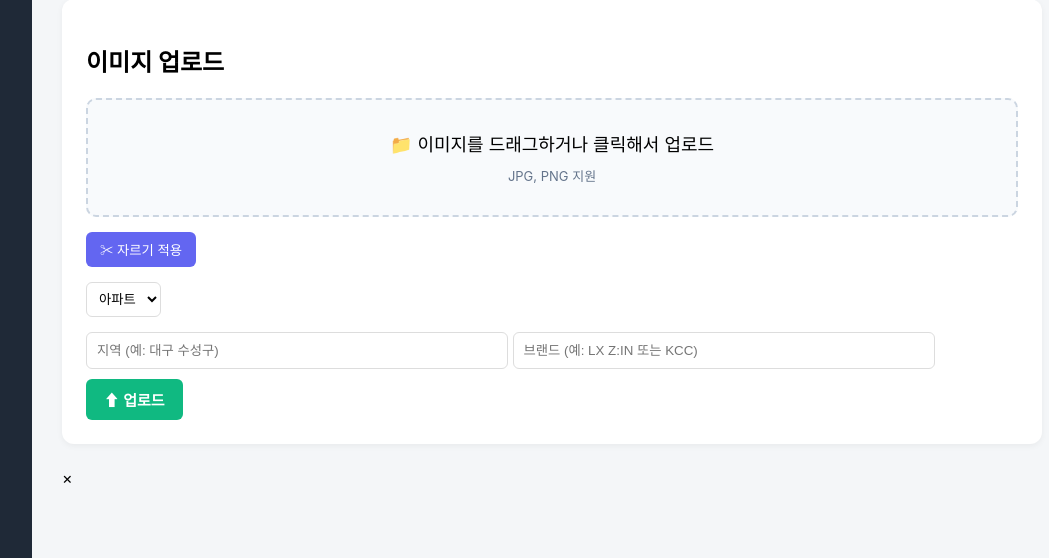
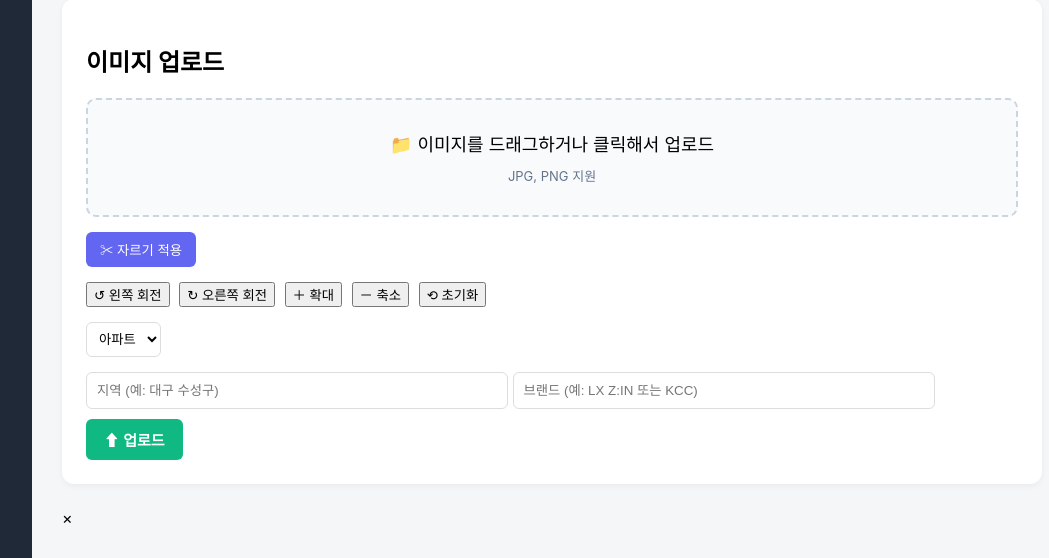
Before and after one commit to hhaening818/SASHI_COMPANY, a Flask app: page /admin_panel in a window 1280 px wide. Shown: the part 561-1119 px from the top of the page, without its empty margins (208-1257 px from the left). Run offline with Flask 3, Linux system fonts and the light colour scheme; the visitor is signed in with stand-in values (Sample User, id 1); data that the repository does not hold is empty; some libraries are stand-ins or nearby versions.

Commit message:
자르기 업데이트

```diff
--- a/templates/admin.html
+++ b/templates/admin.html
@@ -226,7 +226,29 @@ margin-bottom:15px;
 
 
 <br>
+<div style="margin-bottom:15px;">
 
+<button type="button" onclick="rotateLeft()" style="margin-right:5px;">
+↺ 왼쪽 회전
+</button>
+
+<button type="button" onclick="rotateRight()" style="margin-right:5px;">
+↻ 오른쪽 회전
+</button>
+
+<button type="button" onclick="zoomIn()" style="margin-right:5px;">
+＋ 확대
+</button>
+
+<button type="button" onclick="zoomOut()" style="margin-right:5px;">
+－ 축소
+</button>
+
+<button type="button" onclick="resetCrop()" style="margin-right:5px;">
+⟲ 초기화
+</button>
+
+</div>
 
 <!-- 카테고리 -->
 <select name="category"
@@ -770,5 +792,45 @@ function cropImage(){
 
 }
 
+function rotateLeft(){
+
+    if(!cropper) return;
+
+    cropper.rotate(-90);
+
+}
+
+function rotateRight(){
+
+    if(!cropper) return;
+
+    cropper.rotate(90);
+
+}
+
+function zoomIn(){
+
+    if(!cropper) return;
+
+    cropper.zoom(0.1);
+
+}
+
+function zoomOut(){
+
+    if(!cropper) return;
+
+    cropper.zoom(-0.1);
+
+}
+
+function resetCrop(){
+
+    if(!cropper) return;
+
+    cropper.reset();
+
+}
+
 </script>
 {% endblock %}
```
